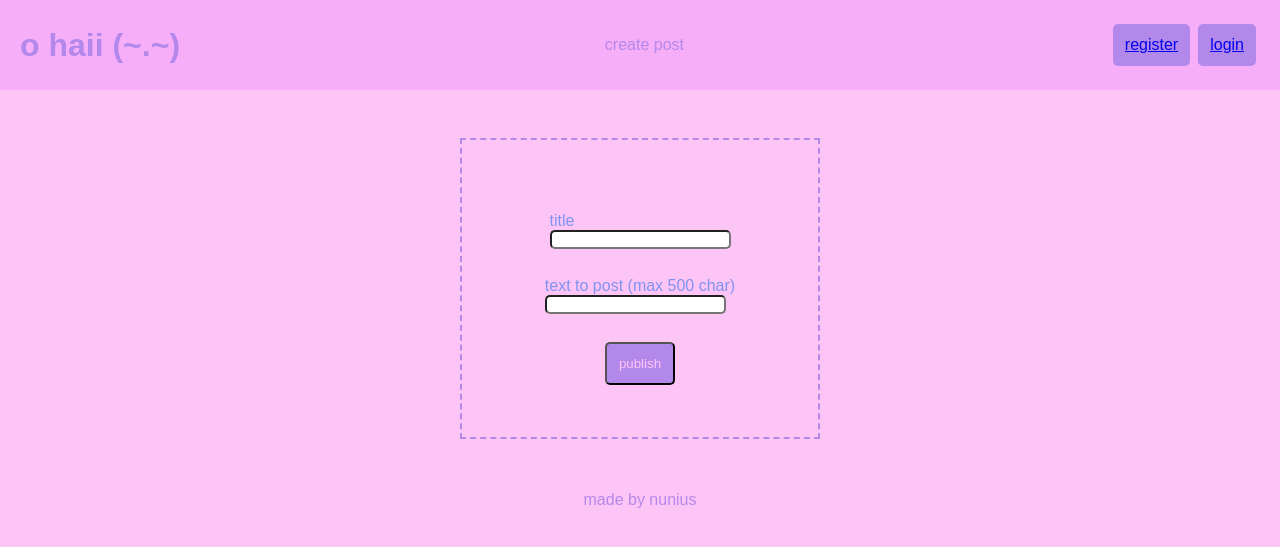
After one commit to Luisa042/ocean-python-blog, a Flask app: page /create in a window 1280 px wide. The commit adds this page. Shown: the top 547 px of the page. Run offline with Flask 2, Linux system fonts and the light colour scheme.

Commit message:
implement creation of posts
add route '/create', create post submission page, small fixes on other pages

```diff
--- a/app.py
+++ b/app.py
@@ -1,7 +1,7 @@
 from flask import Flask, render_template, redirect, url_for, request, flash
 from datetime import datetime
 from flask_sqlalchemy import SQLAlchemy
-from flask_login import LoginManager, UserMixin, current_user, login_user, logout_user
+from flask_login import LoginManager, UserMixin, current_user, login_user, logout_user, login_required
 from werkzeug.security import check_password_hash, generate_password_hash
 from sqlalchemy.exc import IntegrityError
 
@@ -26,7 +26,8 @@ class Post(db.Model):
 class User(UserMixin, db.Model):
     __tablename__ = 'users'
     id = db.Column(db.Integer, primary_key=True, autoincrement=True)
-    username = db.Column(db.String(25), nullable=False, unique=True, index=True)
+    username = db.Column(db.String(25), nullable=False,
+                         unique=True, index=True)
     email = db.Column(db.String(64), nullable=False, unique=True)
     password_hash = db.Column(db.String(128), nullable=False)
     posts = db.relationship('Post', backref='author')
@@ -74,6 +75,7 @@ def register():
 
 
 @app.route('/login', methods=['GET', 'POST'])
+@login_required
 def login():
     if current_user.is_authenticated:
         return redirect(url_for('blog'))
@@ -94,3 +96,19 @@ def login():
 def logout():
     logout_user()
     return redirect(url_for('blog'))
+
+
+@app.route('/create', methods=['GET', 'POST'])
+def create():
+    if request.method == 'POST':
+        title = request.form['title']
+        content = request.form['content']
+        try:
+            post = Post(title=title, content=content, author=current_user)
+            db.session.add()
+            db.session.commit()
+            return redirect(url_for('blog'))
+        except IntegrityError:
+            flash('error on creating post')  # add info about limit of chars
+
+    return render_template('post.html')
--- a/static/style.css
+++ b/static/style.css
@@ -26,6 +26,7 @@ header {
     padding: 1.25rem;
     display: flex;
     justify-content: space-between;
+    align-items: center;
 }
 
 header nav ul {
--- a/templates/login.html
+++ b/templates/login.html
@@ -2,8 +2,10 @@
 
 {% block title %}login{% endblock %}
 
+{% block header %}login{% endblock %}
+
 {% block content %}
-<form action="" >
+<form method="POST">
     <fieldset>
         <div class="input">
             <label for="username">username</label><br>
--- /dev/null
+++ b/templates/post.html
@@ -0,0 +1,23 @@
+{% extends 'index.html' %}
+
+{% block title %}create post{% endblock %}
+
+{% block header %}create post{% endblock %}
+
+{% block content %}
+<form method="POST">
+    <fieldset>
+        <div class="input">
+            <label for="title">title</label><br>
+            <input type="text" name="title" id="title" value="{{ request.form['title'] }}" required>
+        </div>
+        <div class="input">
+            <label for="content">text to post (max 500 char)</label><br>
+            <input type="text" name="content" id="content" {{ request.form['content'] }} >
+        </div>
+        <div class="input">
+            <input type="submit" value="publish" id="button">
+        </div>
+    </fieldset>
+</form>
+{% endblock %}
--- a/templates/register.html
+++ b/templates/register.html
@@ -2,8 +2,10 @@
 
 {% block title %}register{% endblock %}
 
+{% block header %}register{% endblock %}
+
 {% block content %}
-<form action="" method="POST">
+<form method="POST">
     <fieldset>
         <div class="input">
             <label for="username">username</label><br>
```
